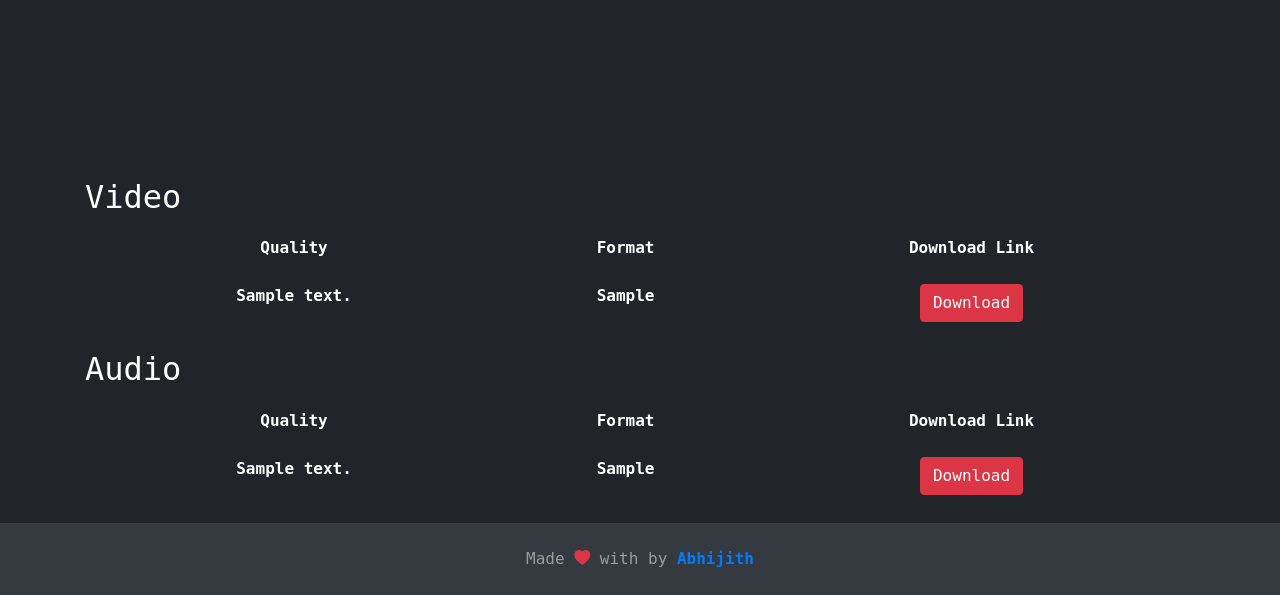
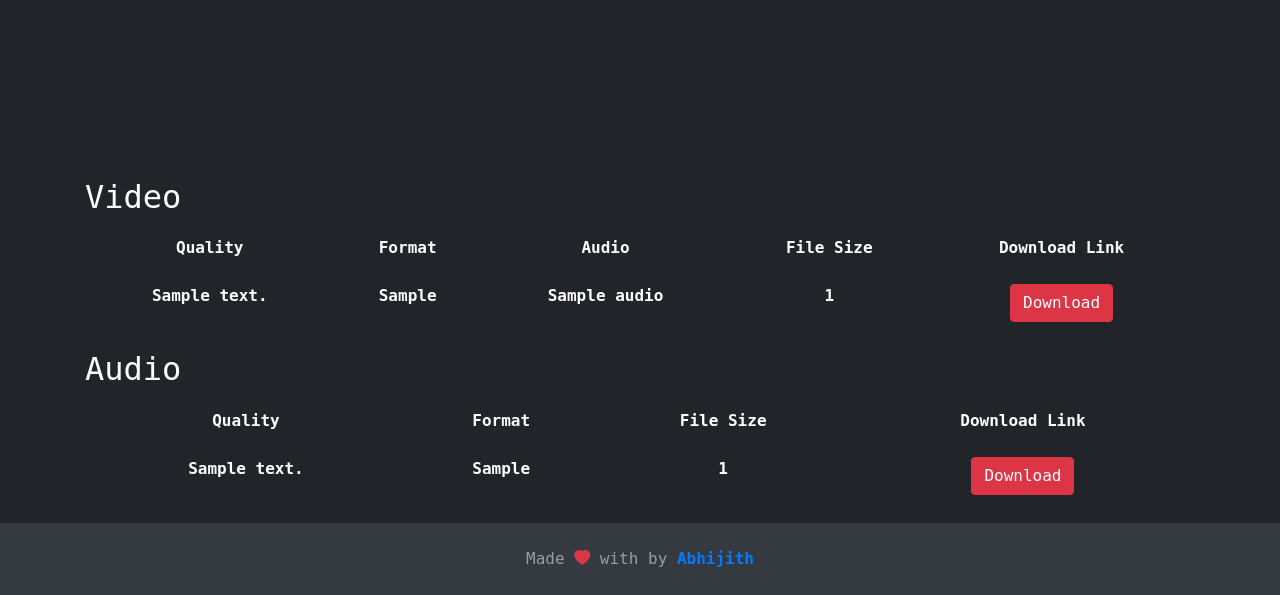
Before and after one commit to abhint/youtube-downloader, a Flask app: template templates/result.html in a window 1280 px wide. Shown: the part 1422-2017 px from the top of the page. Run offline with Flask 2, Linux system fonts and the light colour scheme; the template is opened without the code that fills it: most values are stand-ins (such as "Sample title", 1, 10 or a date in 2020); grey boxes marked "Sample" are stand-in pictures; lists and menus that the app fills with data are empty; some libraries are stand-ins or nearby versions; some web fonts are replaced.

Commit message:
file size and audio section

```diff
--- a/templates/result.html
+++ b/templates/result.html
@@ -70,13 +70,17 @@
             <tr>
                 <th scope="col">Quality</th>
                 <th scope="col">Format</th>
+                <th scope="col">Audio</th>
+                <th scope="col">File Size</th>
                 <th scope="col">Download Link</th>
             </tr>
             {%for video in video_dict%}
             <tr>
                 <th>{{video['format_note']}}</th>
                 <th>{{video['video_ext']}}</th>
-                <th><a class="btn btn-danger" href="{{video['url']}}">Download</a></th>
+                <th>{{video['audio']}}</th>
+                <th>{{video['file_size']}}</th>
+                <th><a class="btn btn-danger" href="{{video['url']}}" download>Download</a></th>
             </tr>
             {%endfor%}
         </table>
@@ -87,6 +91,7 @@
             <tr>
                 <th scope="col">Quality</th>
                 <th scope="col">Format</th>
+                <th scope="col">File Size</th>
                 <th scope="col">Download Link</th>
             </tr>
             <!-- For loop logic of jinja template -->
@@ -94,6 +99,7 @@
             <tr>
                 <th>{{audio['format_note']}}</th>
                 <th>{{audio['audio_ext']}}</th>
+                <th>{{audio['file_size']}}</th>
                 <th><a class="btn btn-danger" href="{{audio['url']}}}" download>Download</a></th>
             </tr>
             {%endfor%}
```
